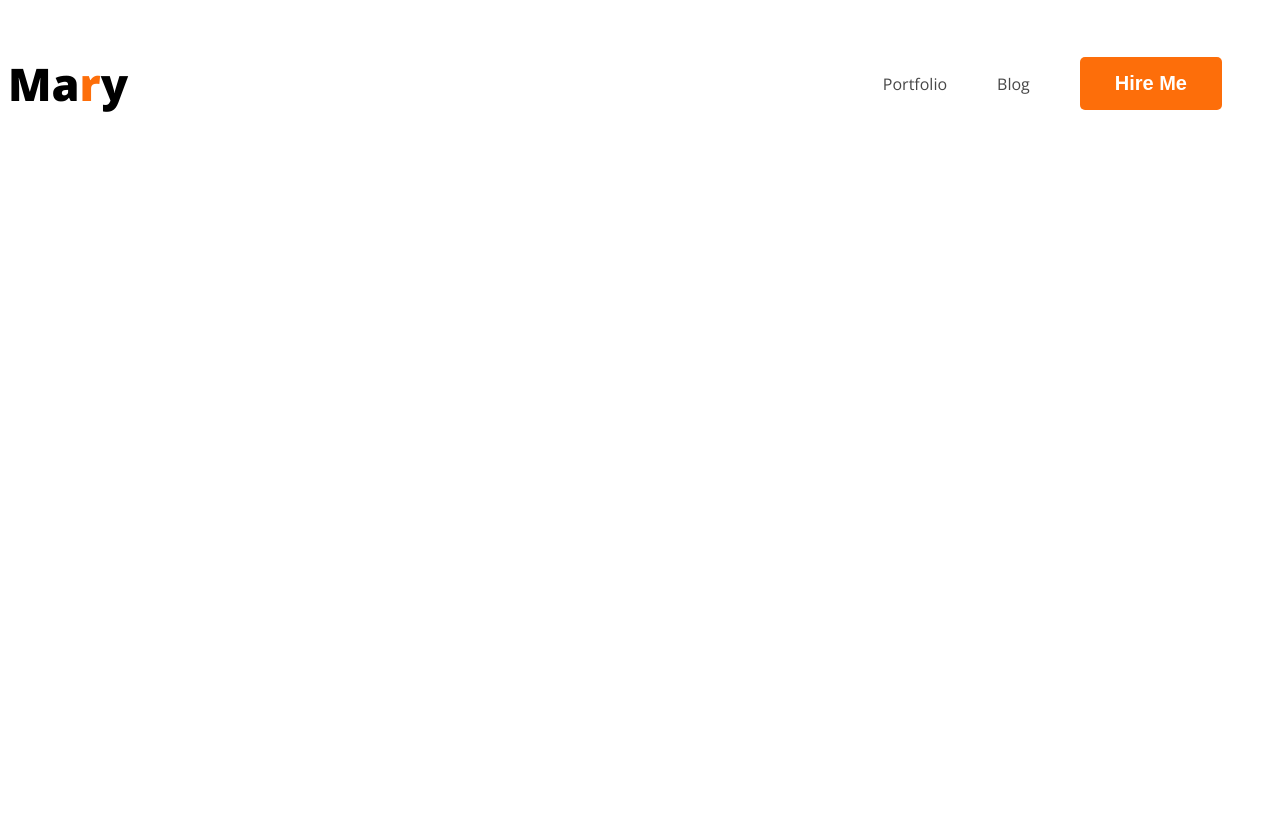
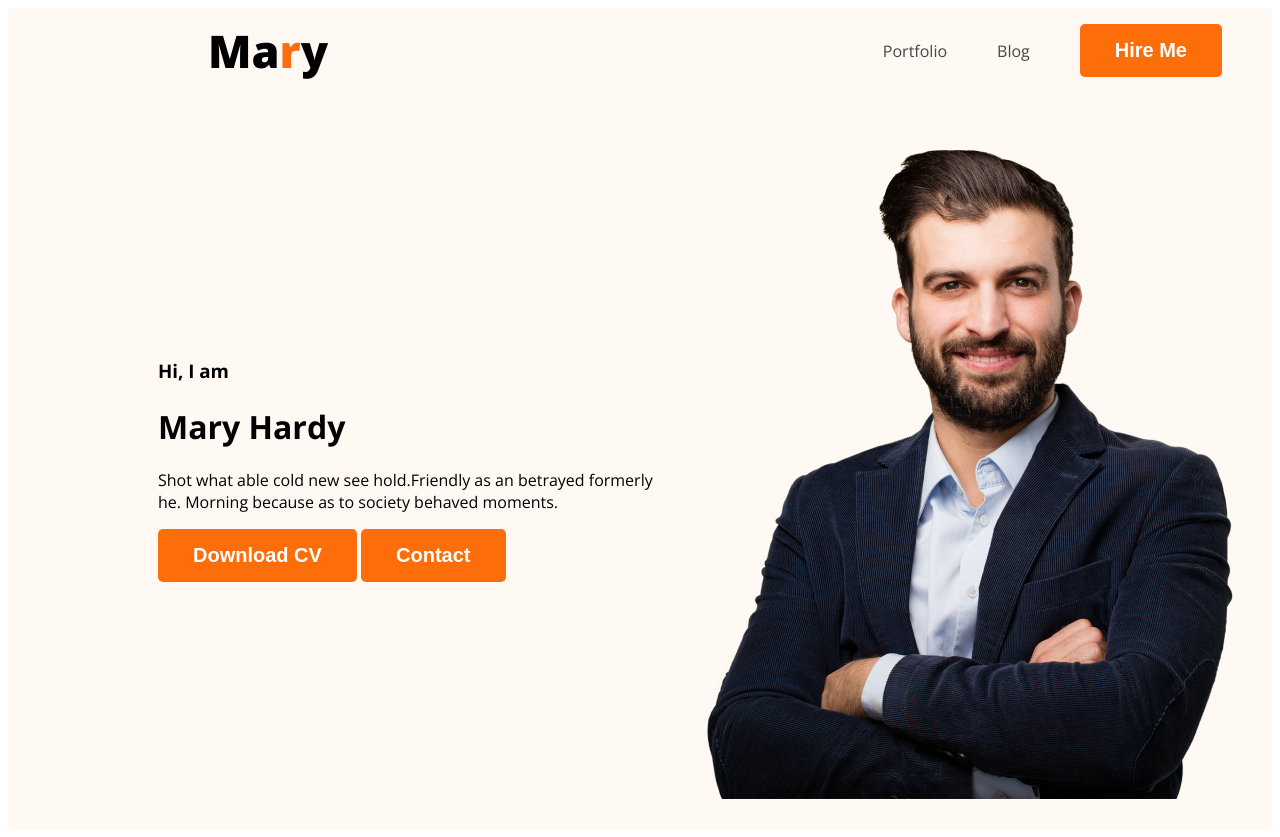
Before and after one commit to 73473/webdeveloper-portfolio, a plain HTML site: page index.html in a window 1280 px wide. Before the commit the page ends 800 px from the top, so only its background shows below. Drawn offline with nearby package versions, Linux system fonts and the light colour scheme.

Commit message:
banner content added

```diff
--- a/index.html
+++ b/index.html
@@ -10,7 +10,7 @@
     <link rel="stylesheet" href="styles/portfolio.css">
 </head>
 <body>
-    <header>
+    <header class="header">
         <nav>
             <h3 class="nav-title">Ma<span class="text-primary">r</span>y</h3>
             <ul>
@@ -19,6 +19,17 @@
                 <li><button class="btn-primary">Hire Me</button></li>
             </ul>
         </nav>
+        <div class="banner">
+            <div class="banner-content">
+                <h3 class="banner-greeting">Hi, I  am</h3>
+                <h1 class="banner-title">Mary Hardy</h1>
+                <p>Shot what able cold new see hold.Friendly as an betrayed formerly he. Morning because as to society behaved moments.</p>
+                <button class="btn-primary">Download CV</button>
+                <button class="btn-primary">Contact</button>
+            </div>
+            <img class="profile-picture" src="images/hardy.png" alt="hardy pic">
+
+        </div>
 
     </header>
     <main>
--- a/styles/portfolio.css
+++ b/styles/portfolio.css
@@ -28,6 +28,8 @@ nav{
     color: #181818);
     font-size: 45px;
     font-weight: 800;
+     margin: 0 200px;
+
 
 }
 
@@ -45,3 +47,18 @@ nav a{
     text-decoration: none;
     color: #474747;
 }
+
+/* header related style */
+.header{
+    background: #FFF8F3;
+}
+.banner{
+    padding: 30px 30px 30px 150px;
+    display: flex;
+    align-items: center;
+}
+.banner .profile-picture{
+    width: 584px;
+    height: 676px;
+
+}
```
